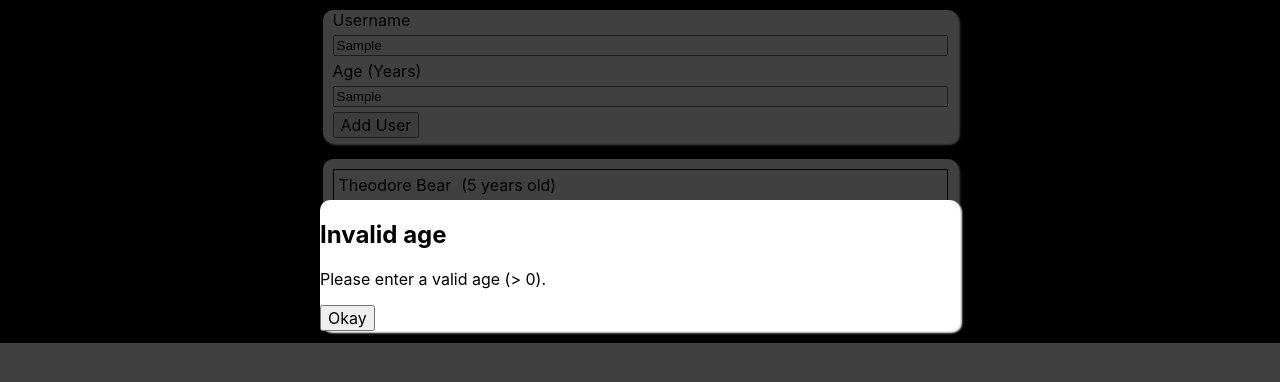
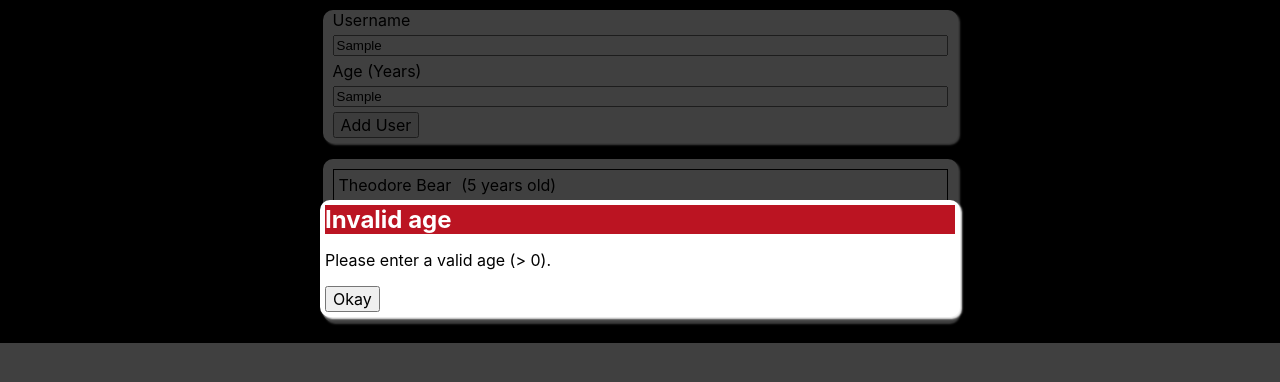
Before and after one commit to antran0/add-users-react, a React (Create React App) app: page / in a window 1280 px wide. Both pictures are taken after typing "Sample", "Sample" into the empty fields and a click on the button "Add User". Shown: the top 382 px of the page. Built offline with nearby package versions, Linux system fonts and the light colour scheme.

Commit message:
changed some styling

```diff
--- a/src/components/ErrorModal.module.css
+++ b/src/components/ErrorModal.module.css
@@ -5,4 +5,11 @@
   top: 25%;
   width: 50%;
   z-index: 100;
+  padding: 5px;
 }
+
+.error-modal h2 {
+  margin: 0;
+  background: #bb1422;
+  color: white;
+}
```
